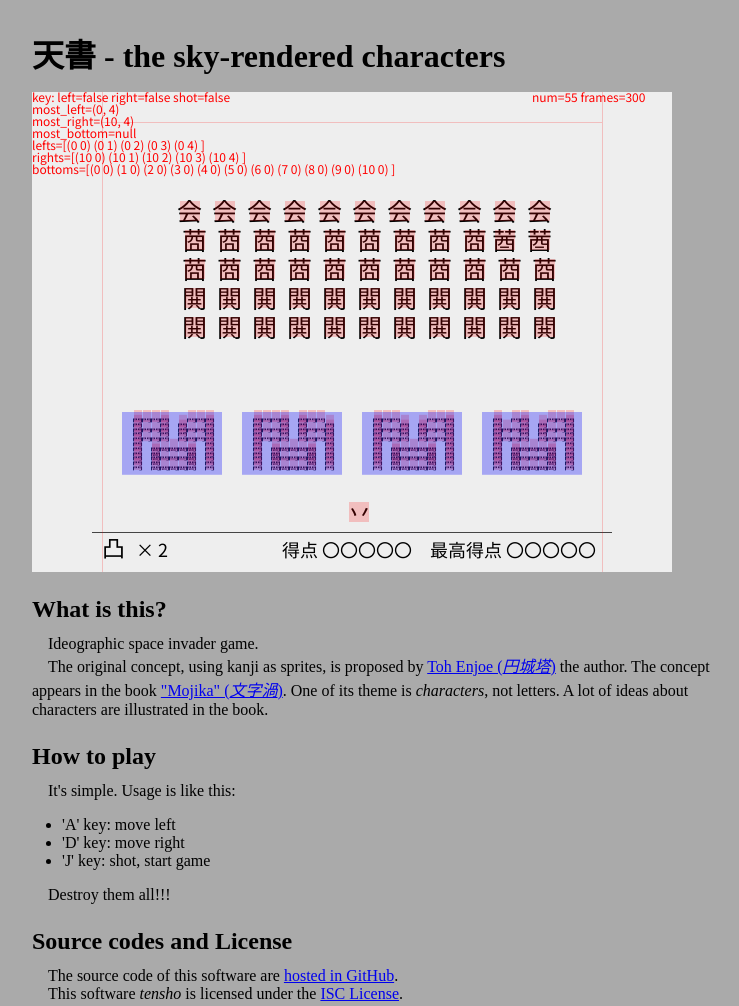
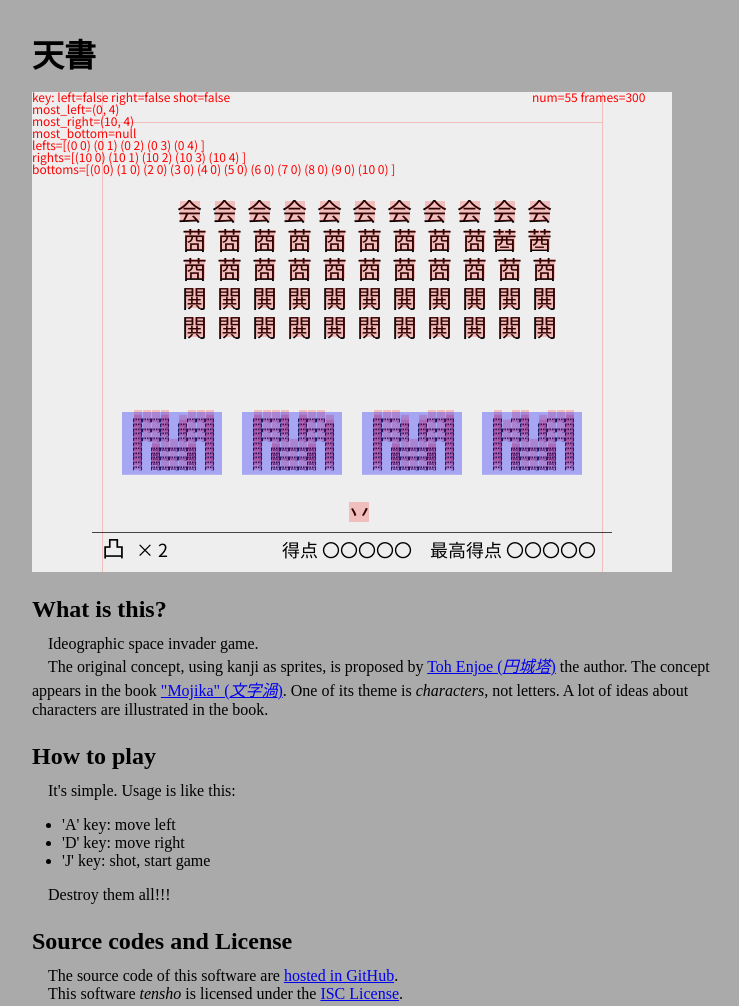
Before and after one commit to t-sin/tensho, a website built with Parcel: page index.html in a window 1280 px wide. Shown: the whole page, without its empty margins (258-997 px from the left). Built offline with nearby package versions, Linux system fonts and the light colour scheme.

Commit message:
Change HTML page title

```diff
--- a/index.html
+++ b/index.html
@@ -1,6 +1,6 @@
 <html>
   <head>
-    <title>天書 - the sky-rendered characters</title>
+    <title>天書</title>
 
     <link rel="preconnect" href="https://fonts.gstatic.com">
     <link href="https://fonts.googleapis.com/css2?family=Noto+Serif+JP:wght@400;700&display=swap" rel="stylesheet">
@@ -55,7 +55,7 @@
   </head>
   <body>
     <main>
-      <h1>天書 - the sky-rendered characters</h1>
+      <h1>天書</h1>
 
       <section id="tensho">
         <canvas id="tensho-bg" width="640" height="480"></canvas>
```
